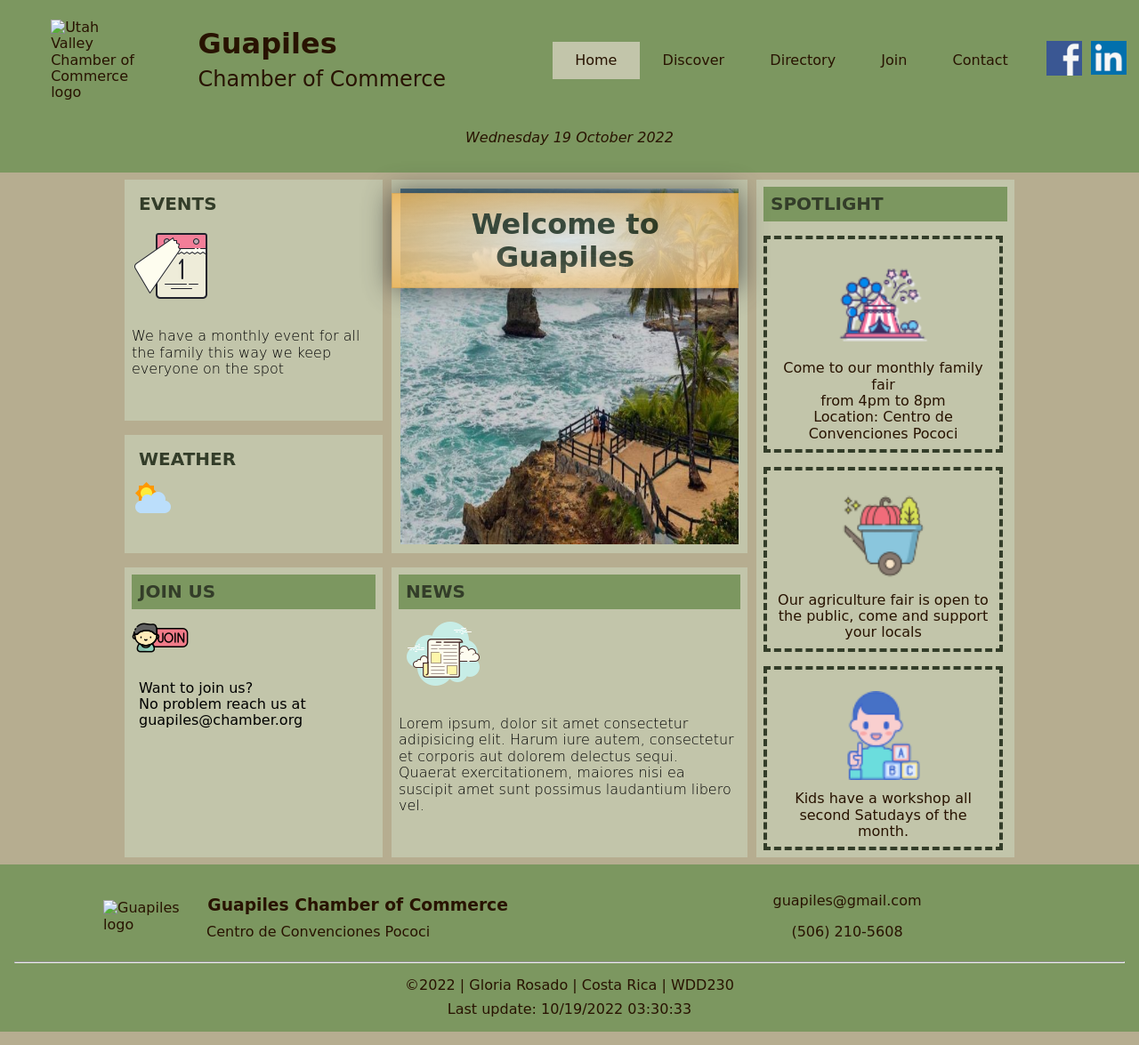
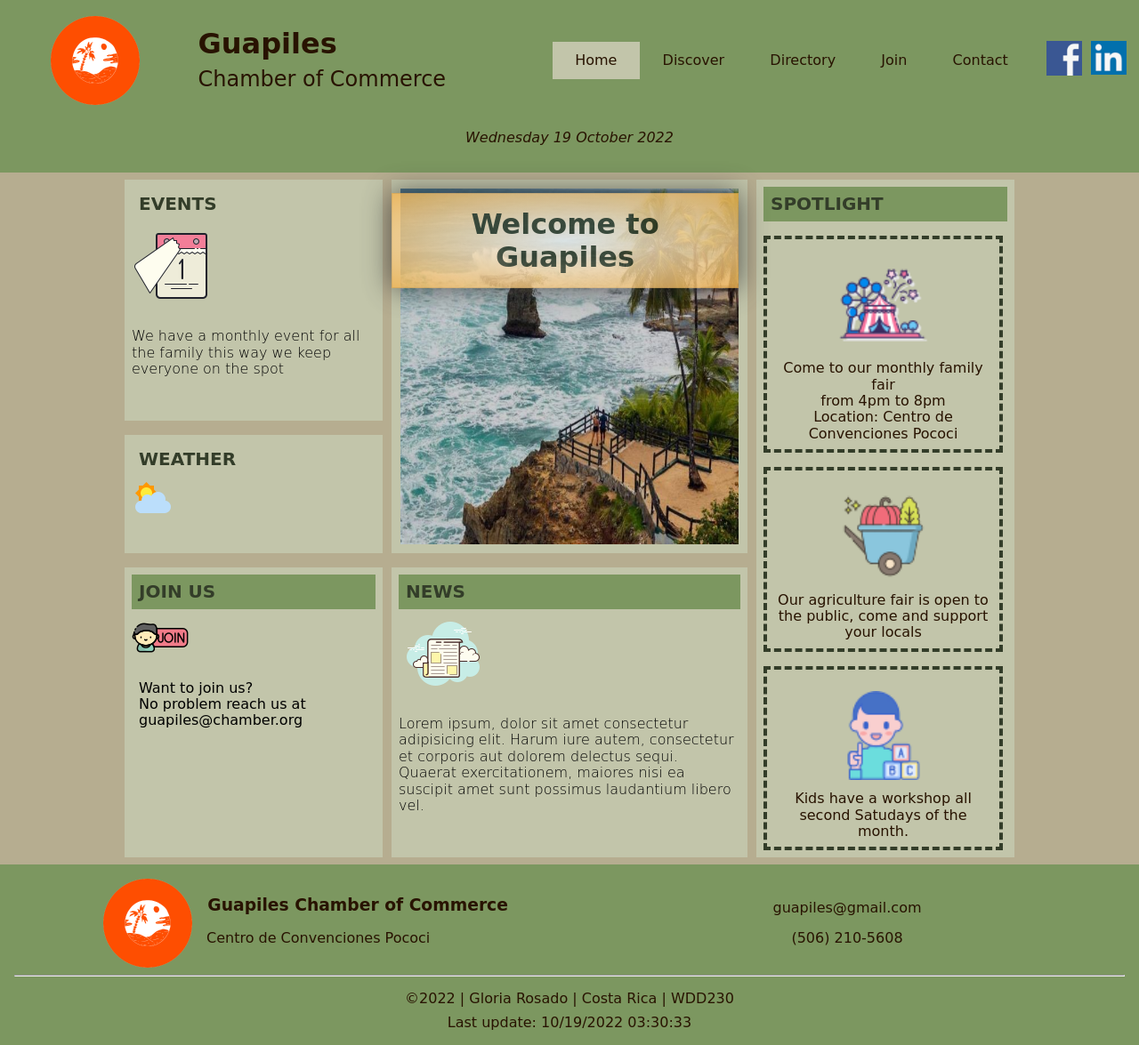
Before and after one commit to GloRosado07/wdd230, a plain HTML site: page chamber/index.html in a window 1280 px wide. Shown: the whole page at 89% size. Drawn offline with Linux system fonts and the light colour scheme.

Commit message:
logo update

```diff
--- a/chamber/index.html
+++ b/chamber/index.html
@@ -19,7 +19,7 @@
 <body>
     <div class="banner">"🤝🏼 Come join us for the chamber meet and greet Wednesday at 7:00 p.m."</div>
     <header>
-        <img src="images/logo_small_icon_only_inverted.png" alt="Utah Valley Chamber of Commerce logo" class="logo">
+        <img src="images/logo-small-icon-only-inverted.png" alt="Utah Valley Chamber of Commerce logo" class="logo">
         <h1> Guapiles <span class="extra"><br> Chamber of Commerce </span></h1>
         <div class="social">
             <a href="https://facebook.com" target="_blank"><img src="images/facebook.png" alt="Facebook logo" class="icon"></a>
@@ -92,7 +92,7 @@
     <footer>
         <div class="top-footer">
             <section class="company">
-                <img src="images/logo_small_icon_only_inverted.png" alt="Guapiles logo" class="logo">
+                <img src="images/logo-small-icon-only-inverted.png" alt="Guapiles logo" class="logo">
                 <h3> Guapiles Chamber of Commerce </h3>
                 <p> Centro de Convenciones Pococi</p>
             </section>
--- a/lesson3/css/small.css
+++ b/lesson3/css/small.css
@@ -92,8 +92,6 @@ nav li a:hover{
     background-color: var(--gray);
 }
 
-
-
 /*Footer*/
 .footer {
     background-color: var(--secondary);
```
Also changed, not shown: quiz week 6.txt (added).
